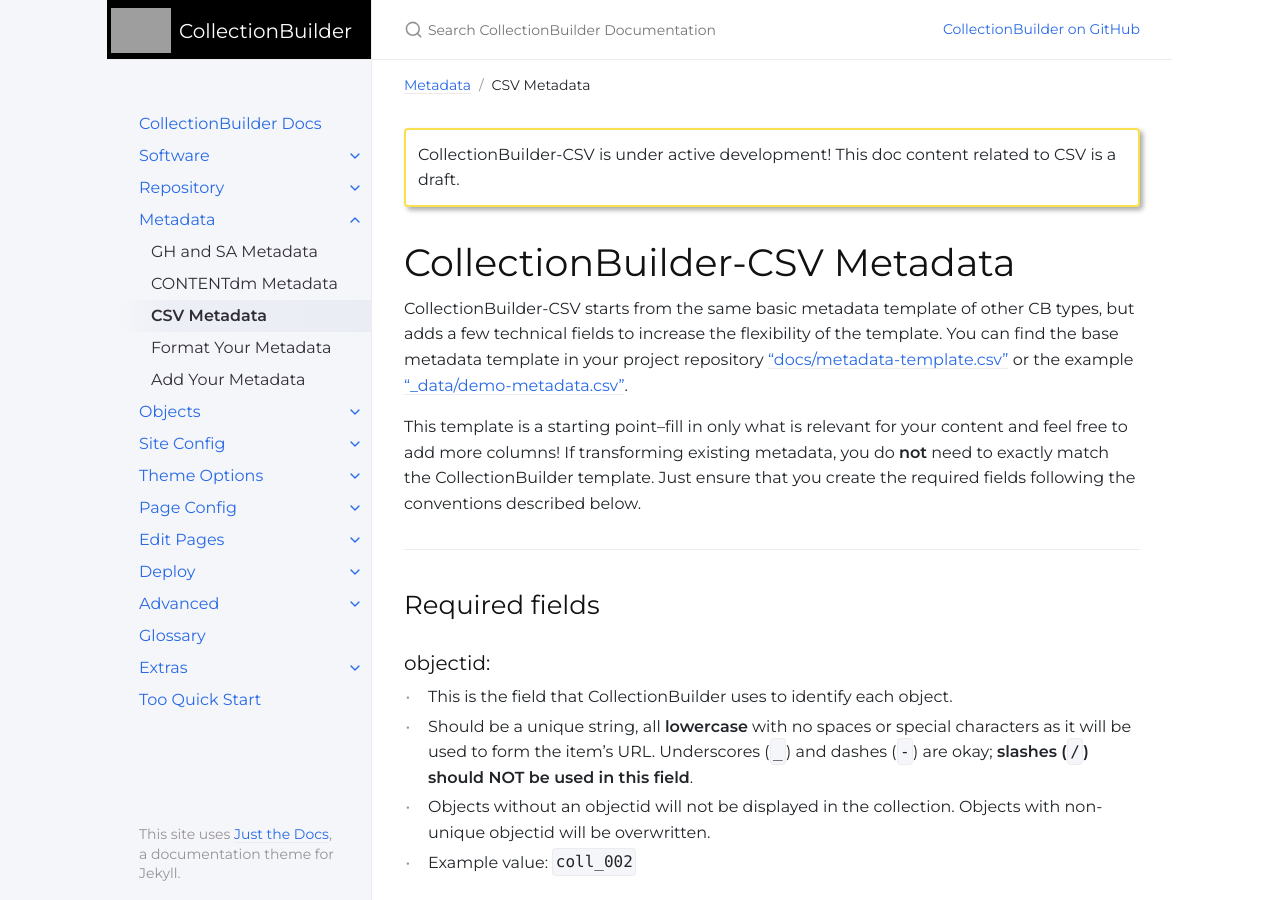
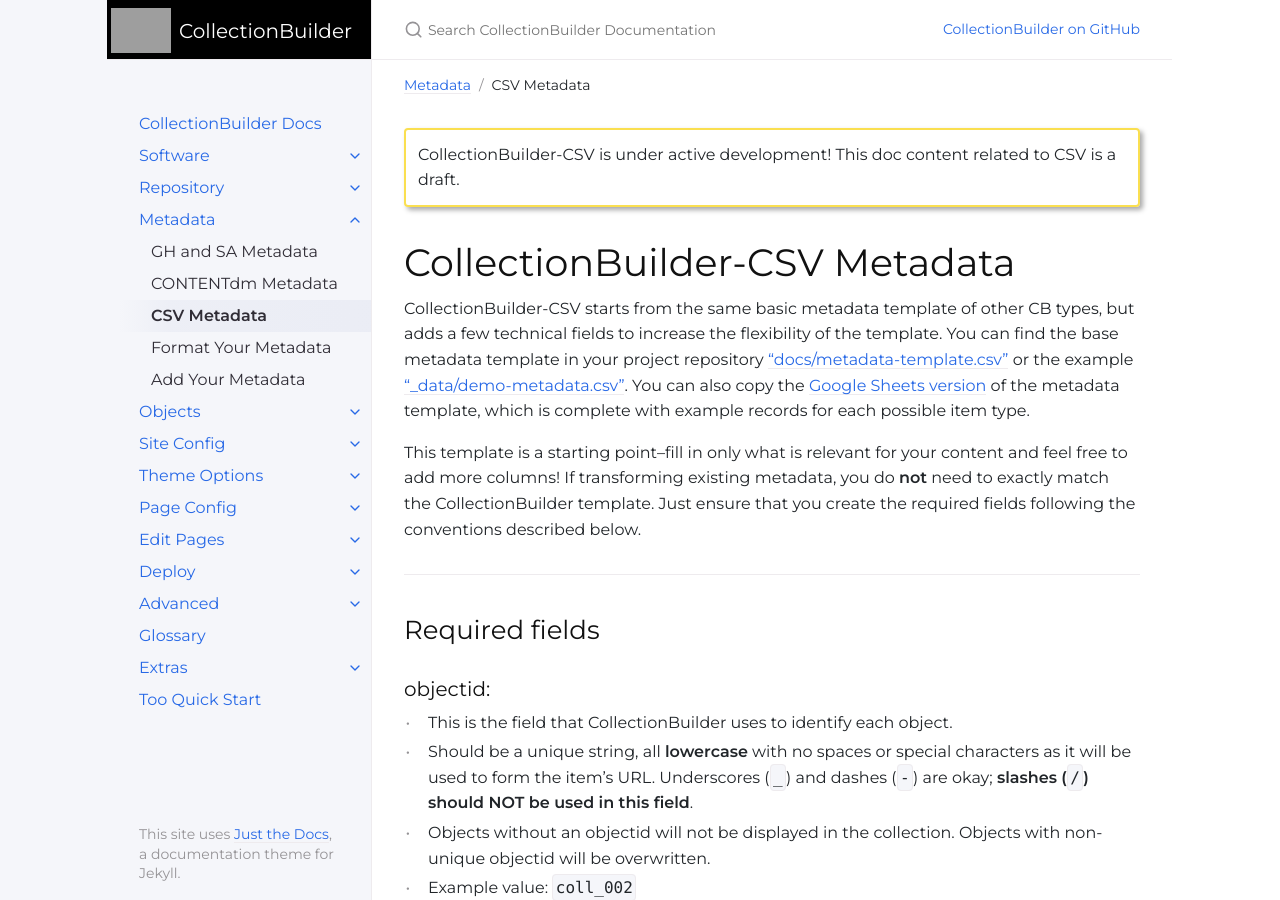
Before and after one commit to CollectionBuilder/cb-docs, a Jekyll site: the page built from docs/metadata/csv_metadata.md, in a window 1280 px wide and 900 px high. Built offline with Jekyll 4.4.1, drawn with Linux system fonts in a browser that asks for light colours.

Commit message:
csv metadat template

```diff
--- a/docs/metadata/csv_metadata.md
+++ b/docs/metadata/csv_metadata.md
@@ -12,6 +12,7 @@ This doc content related to CSV is a draft.
 
 CollectionBuilder-CSV starts from the same basic metadata template of other CB types, but adds a few technical fields to increase the flexibility of the template.
 You can find the base metadata template in your project repository ["docs/metadata-template.csv"](https://github.com/CollectionBuilder/collectionbuilder-csv/blob/main/docs/metadata-template.csv) or the example ["_data/demo-metadata.csv"](https://github.com/CollectionBuilder/collectionbuilder-csv/blob/main/_data/demo-metadata.csv).
+You can also copy the [Google Sheets version](https://docs.google.com/spreadsheets/d/1nN_k4JQB4LJraIzns7WcM3OXK-xxGMQhW1shMssflNM/edit?usp=sharing) of the metadata template, which is complete with example records for each possible item type.
 
 This template is a starting point--fill in only what is relevant for your content and feel free to add more columns!
 If transforming existing metadata, you do **not** need to exactly match the CollectionBuilder template.
```
